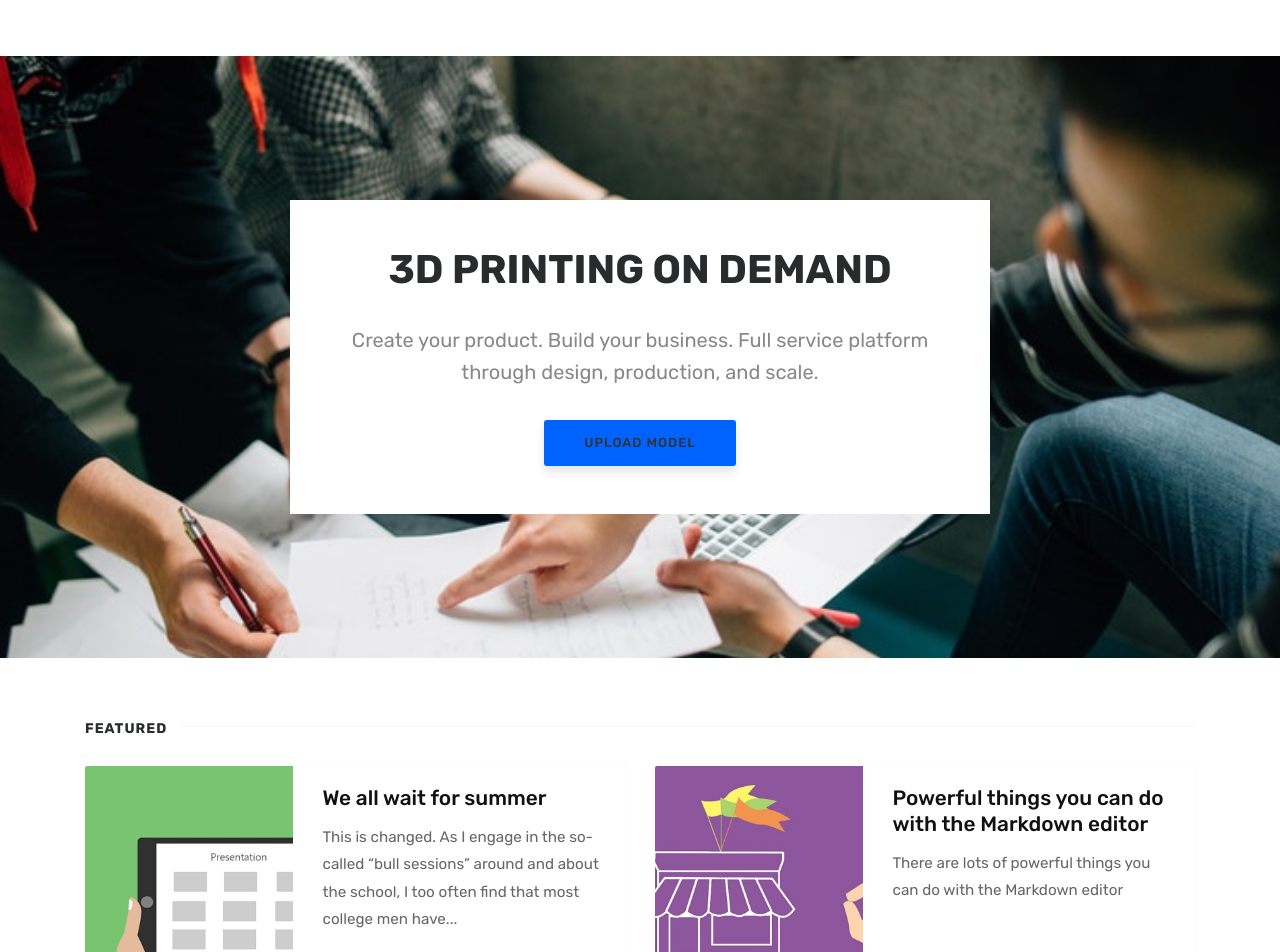
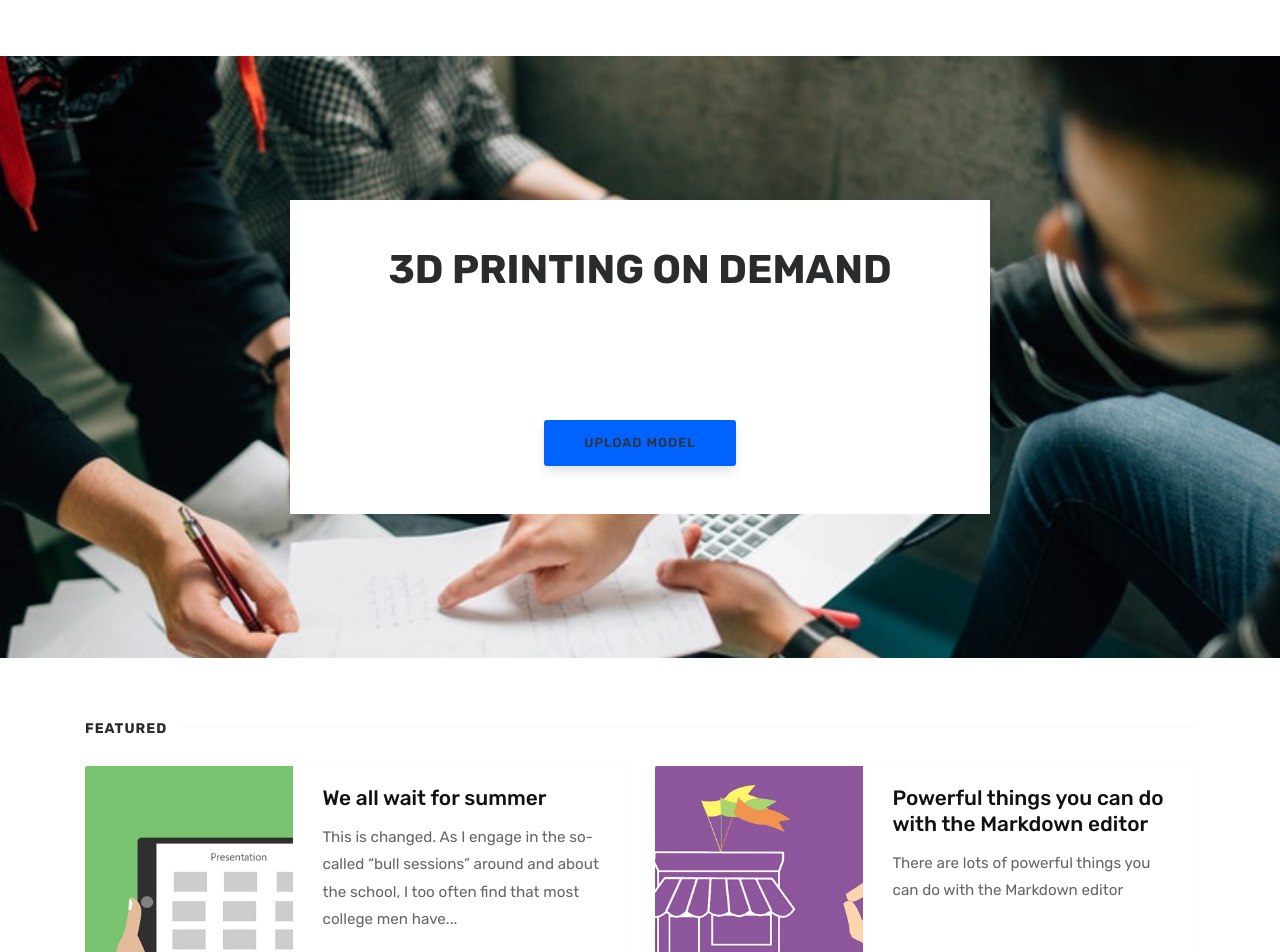
Before and after one commit to dgulacsy/Polydian3D, a Jekyll site: the page built from index.html, in a window 1280 px wide and 1400 px high. Shown: the top 952 px of the window. Built offline with Jekyll 4.4.1, drawn with Linux system fonts in a browser that asks for light colours; the list of posts is cut into pages by our own code; comment, search, counter and statistics services are not loaded.

Commit message:
Personalizing jekyll theme

```diff
--- a/assets/css/theme.css
+++ b/assets/css/theme.css
@@ -352,7 +352,7 @@ span.post-name a,span.post-read-more a:hover {
 .intro h2 {
     margin-top: 2rem;
     margin-bottom: 2rem;
-    color: #888;
+    color: #fff;
     line-height: 1.6;
 }
 .wrapintro {
```
